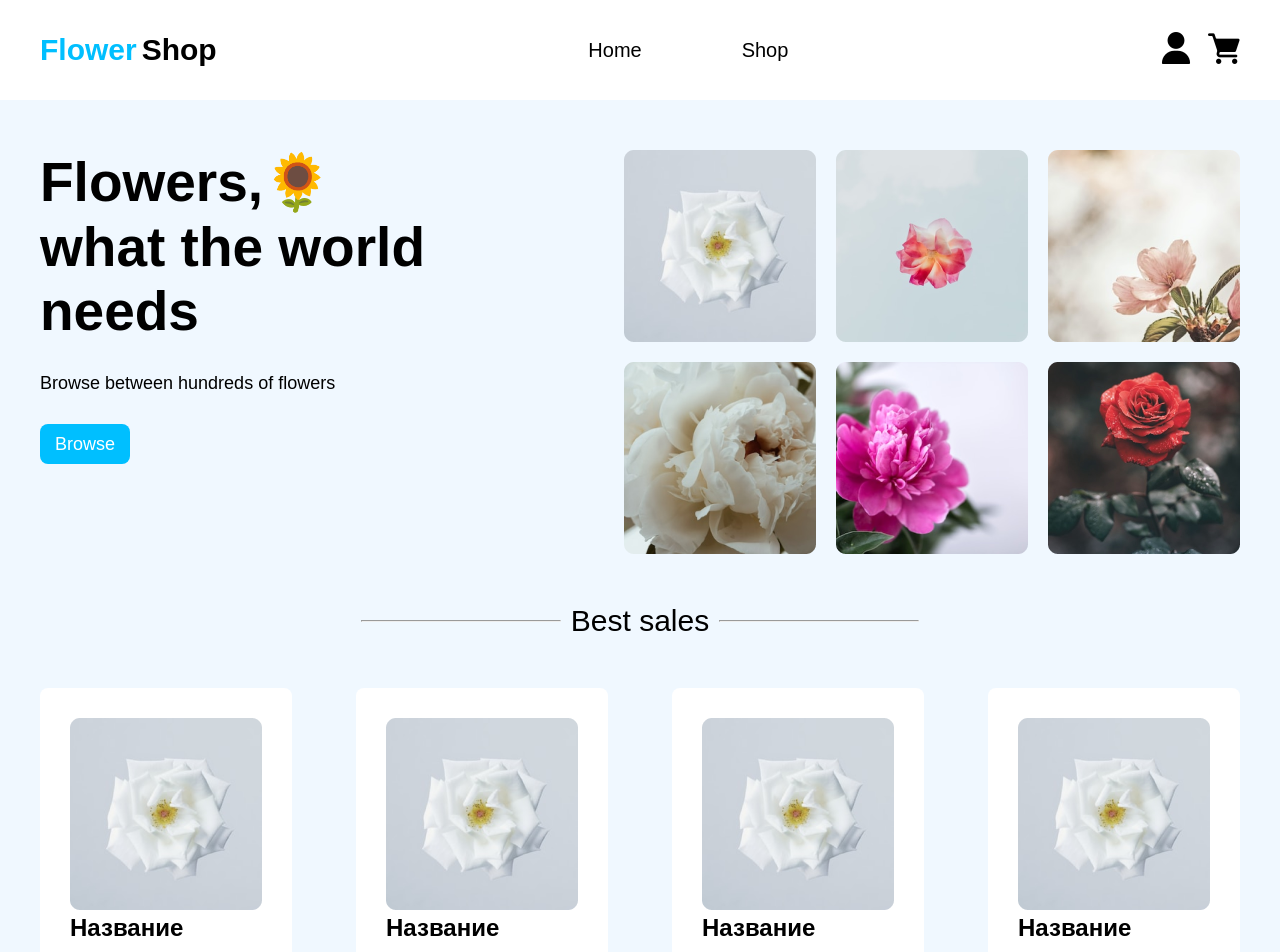
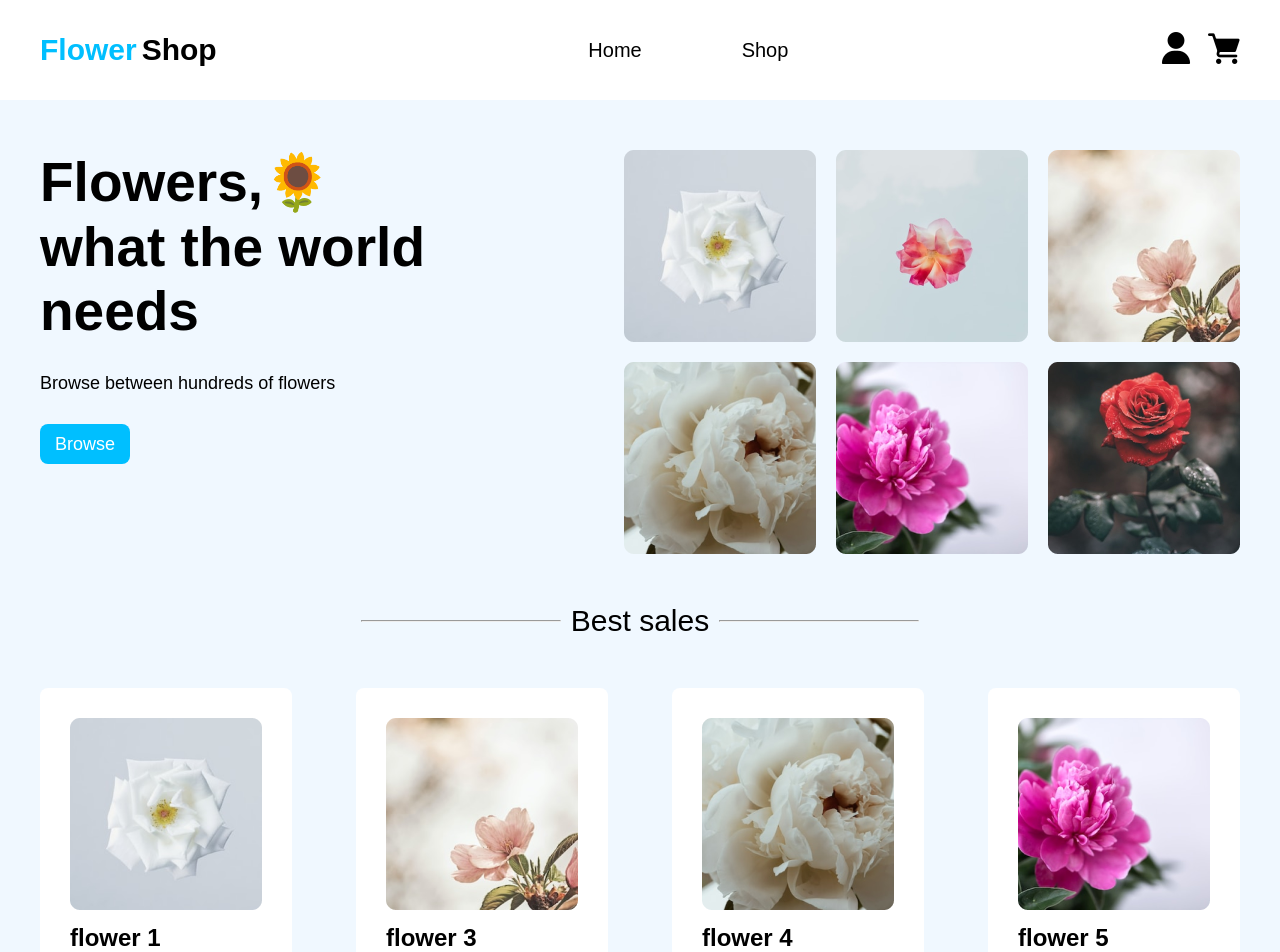
Before and after one commit to ArteemGer/Car-shop, a React (Vite) app: page / in a window 1280 px wide. Shown: the top 952 px of the page. Built offline with nearby package versions, Linux system fonts and the light colour scheme; the HTML template or start-up script is replaced by a standard one.

Commit message:
add best sales

```diff
--- a/package.json
+++ b/package.json
@@ -12,7 +12,8 @@
   "dependencies": {
     "react": "^18.2.0",
     "react-dom": "^18.2.0",
-    "react-router-dom": "^6.22.3"
+    "react-router-dom": "^6.22.3",
+    "zustand": "^4.5.2"
   },
   "devDependencies": {
     "@types/react": "^18.2.66",
--- a/src/App.tsx
+++ b/src/App.tsx
@@ -4,7 +4,9 @@ import { Home } from './assets/pages/home/home';
 import { Shop } from './assets/pages/shop/shop';
 import './App.css'
 
+
 function App() {
+
   const router = createBrowserRouter([
     {
       path:'/',
--- a/src/assets/components/card/card.module.css
+++ b/src/assets/components/card/card.module.css
@@ -2,6 +2,9 @@
     background-color: white;
     padding: 30px;
     border-radius: 8px;
+}
+.card h2{
+    margin-top: 10px;
 }
 .price{
     display: flex;
--- a/src/assets/components/card/card.tsx
+++ b/src/assets/components/card/card.tsx
@@ -1,13 +1,19 @@
 import styles from '../card/card.module.css'
 
-export function Card() {
+interface Props {
+    name: string;
+    price: number;
+    image: string;
+}
+
+export function Card({name, price, image}:Props) {
     return (
         <>
             <div className={styles.card}>
-                <img src="/flower1.png" alt="" />
-                <h2>Название</h2>
+                <img src={image} alt={name} />
+                <h2>{name}</h2>
                 <div className={styles.price}>
-                    <p>10$</p>
+                    <p>{price}$</p>
                     <button className={styles.addButton}>
                         <img src="/cart.png" alt="" />
                         Add to cart
--- a/src/assets/pages/home/home.tsx
+++ b/src/assets/pages/home/home.tsx
@@ -4,9 +4,45 @@ import { Between } from '../../components/between/between'
 import { Review } from '../../components/review/review'
 import { Card } from '../../components/card/card'
 import styles from './home.module.css'
+import { create } from "zustand";
 
+interface Flower {
+    id:number;
+    name:string;
+    price:number;
+    description:string;
+    image:string;
+    rating:number;
+}
+interface FlowersState {
+    flowers: Flower[];
+    loading: boolean;
+    error: null | string;
+    bestSales: () => Flower[];
+}
+export const useFlowersStore = create<FlowersState>()((set) => ({
+    flowers: [
+        { id: 1, name: 'flower 1', price: 10, description: 'lorem', image: '/flower1.png', rating: 5, },
+        { id: 2, name: 'flower 2', price: 11, description: 'lorem', image: '/flower2.png', rating: 4, },
+        { id: 3, name: 'flower 3', price: 12, description: 'lorem', image: '/flower3.png', rating: 5, },
+        { id: 4, name: 'flower 4', price: 13, description: 'lorem', image: '/flower4.png', rating: 5, },
+        { id: 5, name: 'flower 5', price: 14, description: 'lorem', image: '/flower5.png', rating: 5, },
+        { id: 6, name: 'flower 6', price: 15, description: 'lorem', image: '/flower6.png', rating: 3, },
+        { id: 7, name: 'flower 7', price: 16, description: 'lorem', image: '/flower7.png', rating: 5, },
+        { id: 8, name: 'flower 8', price: 17, description: 'lorem', image: '/flower8.png', rating: 5, },
+    ] as Flower[],
+    loading: false,
+    error: null,
+    bestSales: () => {
+            const sortedFlowers: Flower[] = [...useFlowersStore.getState().flowers].sort((a, b) => b.rating - a.rating);
+            return sortedFlowers.slice(0,4);
+    },
+}))
 
 export function Home() {
+
+    const bestFlowers = useFlowersStore(state => state.bestSales())
+
     return (
         <div className={styles.mainContainer}>
             <div className={styles.App}>
@@ -16,10 +52,13 @@ export function Home() {
                 </div>
                 <Between text = 'Best sales' />
                 <div className={styles.cards}>
-                    <Card />
-                    <Card />
-                    <Card />
-                    <Card />
+                    {bestFlowers.map((flower) => (
+                        <Card
+                            name = {flower.name}
+                            price = {flower.price}
+                            image = {flower.image}
+                        />
+                    ))}
                 </div>
                 <Between text = 'Latest reviews' />
                 <div className={styles.reviews}>
```
Also changed, not shown: 2 other files (tests, documents, lock files or other folders).
